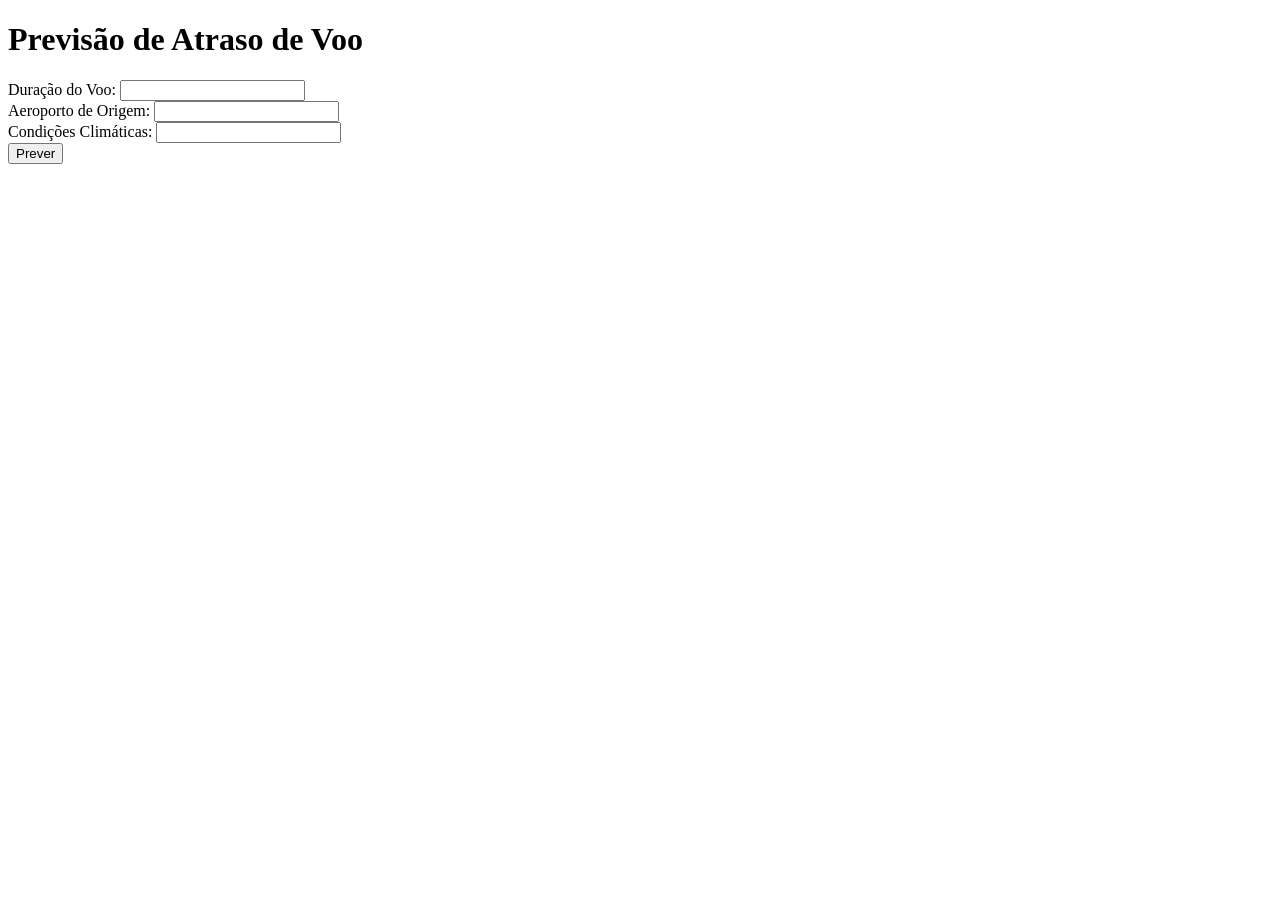
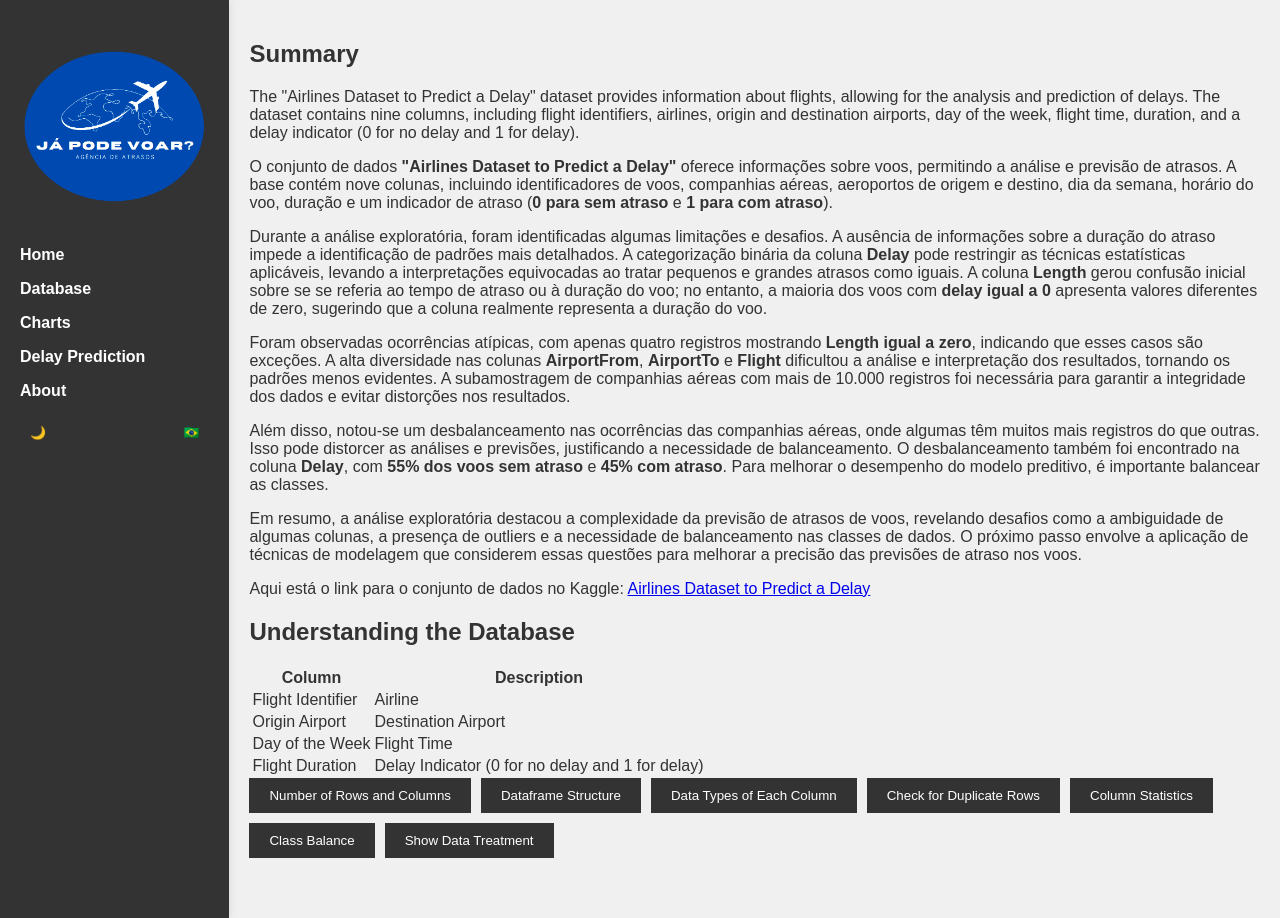
Before and after one commit to herbertgabriel/JaPodeVoar, a Python web app: template app/templates/index.html in a window 1280 px wide. Before the commit the page ends 878 px from the top, so only its background shows below. Run offline with Jinja, Linux system fonts and the light colour scheme; the template is opened without the code that fills it, so the values that code supplies are empty.

Commit message:
Add dark mode functionality and update global styles
This commit adds JavaScript code to toggle the dark mode on the website. It also updates the global CSS styles to support the dark mode. The dark mode can be toggled by clicking on the "toggle-dark-mode" button.

```diff
--- /dev/null
+++ b/app/static/css/globals.css
@@ -0,0 +1,135 @@
+body {
+    font-family: Arial, sans-serif;
+    margin: 0;
+    padding: 0;
+    display: flex;
+    height: 100vh;
+    background-color: #f0f0f0;
+    color: #333;
+}
+
+.navbar {
+    background-color: #333;
+    color: white;
+    padding: 20px;
+    width: 15rem;
+    height: 100%;
+    box-shadow: 0 0 10px rgba(0, 0, 0, 0.1);
+    transition: width 0.3s ease;
+}
+
+.navbar nav ul {
+    list-style-type: none;
+    padding: 0;
+}
+
+.navbar nav ul li {
+    margin: 1rem 0;
+}
+
+.navbar nav ul li a {
+    color: white;
+    text-decoration: none;
+    font-weight: bold;
+}
+
+.navbar nav ul li a:hover {
+    text-decoration: underline;
+}
+
+.container-logo {
+    text-align: center;
+    margin-bottom: 1.5rem;
+}
+
+.container-logo img {
+    max-width: 100%; /* Aumentar o tamanho da logo */
+    height: auto;
+}
+
+main {
+    padding: 20px;
+    width: 100%;
+    overflow-y: auto; /* Permitir rolagem vertical */
+}
+
+.buttons {
+    display: flex;
+    flex-wrap: wrap;
+    gap: 10px;
+}
+
+button {
+    padding: 10px 20px;
+    border: none;
+    background-color: #333;
+    color: white;
+    cursor: pointer;
+    transition: background-color 0.3s ease;
+}
+
+button:hover {
+    background-color: #555;
+}
+
+.toggle-buttons {
+    display: flex;
+    justify-content: space-between;
+    margin-top: 20px;
+}
+
+.toggle-buttons button {
+    padding: 5px 10px;
+    font-size: 0.8rem;
+}
+
+/* Media query para tornar a barra de navegação responsiva */
+@media (max-width: 768px) {
+    .navbar {
+        width: 100%;
+        height: auto;
+        padding: 10px;
+    }
+
+    .navbar nav ul {
+        display: flex;
+        flex-direction: row;
+        justify-content: space-around;
+    }
+
+    .navbar nav ul li {
+        margin: 5px 0;
+    }
+
+    .container-logo img {
+        max-width: 50%; /* Ajustar o tamanho da logo para telas menores */
+    }
+
+    .toggle-buttons {
+        flex-direction: column;
+        align-items: center;
+    }
+
+    .toggle-buttons button {
+        margin: 5px 0;
+    }
+}
+
+/* Modo escuro */
+body.dark-mode {
+    background-color: #121212;
+    color: #e0e0e0;
+}
+
+body.dark-mode .navbar {
+    background-color: #1e1e1e;
+}
+
+body.dark-mode button {
+    background-color: #1e1e1e;
+    color: #e0e0e0;
+}
+
+body.dark-mode button:hover {
+    background-color: #333;
+}
--- /dev/null
+++ b/app/static/js/dark-mode.js
@@ -0,0 +1,3 @@
+document.getElementById('toggle-dark-mode').addEventListener('click', function() {
+    document.body.classList.toggle('dark-mode');
+});
--- /dev/null
+++ b/app/static/js/language-toggle.js
@@ -0,0 +1,88 @@
+const translations = {
+    'pt-br': {
+        'inicio': 'Inicio',
+        'database': 'Base de dados',
+        'graficos': 'Graficos',
+        'previsao': 'Previsão de atraso',
+        'about': 'Sobre',
+        'resumo': 'Resumo',
+        'resumo-text': 'O conjunto de dados "Airlines Dataset to Predict a Delay" oferece informações sobre voos, permitindo a análise e previsão de atrasos. A base contém nove colunas, incluindo identificadores de voos, companhias aéreas, aeroportos de origem e destino, dia da semana, horário do voo, duração e um indicador de atraso (0 para sem atraso e 1 para com atraso).',
+        'resumo-text-pt1': 'O conjunto de dados "Airlines Dataset to Predict a Delay" oferece informações sobre voos, permitindo a análise e previsão de atrasos. A base contém nove colunas, incluindo identificadores de voos, companhias aéreas, aeroportos de origem e destino, dia da semana, horário do voo, duração e um indicador de atraso (0 para sem atraso e 1 para com atraso).',
+        'resumo-text-pt2': 'Durante a análise exploratória, foram identificadas algumas limitações e desafios. A ausência de informações sobre a duração do atraso impede a identificação de padrões mais detalhados. A categorização binária da coluna Delay pode restringir as técnicas estatísticas aplicáveis, levando a interpretações equivocadas ao tratar pequenos e grandes atrasos como iguais. A coluna Length gerou confusão inicial sobre se se referia ao tempo de atraso ou à duração do voo; no entanto, a maioria dos voos com delay igual a 0 apresenta valores diferentes de zero, sugerindo que a coluna realmente representa a duração do voo.',
+        'resumo-text-pt3': 'Foram observadas ocorrências atípicas, com apenas quatro registros mostrando Length igual a zero, indicando que esses casos são exceções. A alta diversidade nas colunas AirportFrom, AirportTo e Flight dificultou a análise e interpretação dos resultados, tornando os padrões menos evidentes. A subamostragem de companhias aéreas com mais de 10.000 registros foi necessária para garantir a integridade dos dados e evitar distorções nos resultados.',
+        'resumo-text-pt4': 'Além disso, notou-se um desbalanceamento nas ocorrências das companhias aéreas, onde algumas têm muitos mais registros do que outras. Isso pode distorcer as análises e previsões, justificando a necessidade de balanceamento. O desbalanceamento também foi encontrado na coluna Delay, com 55% dos voos sem atraso e 45% com atraso. Para melhorar o desempenho do modelo preditivo, é importante balancear as classes.',
+        'resumo-text-pt5': 'Em resumo, a análise exploratória destacou a complexidade da previsão de atrasos de voos, revelando desafios como a ambiguidade de algumas colunas, a presença de outliers e a necessidade de balanceamento nas classes de dados. O próximo passo envolve a aplicação de técnicas de modelagem que considerem essas questões para melhorar a precisão das previsões de atraso nos voos.',
+        'resumo-text-pt6': 'Aqui está o link para o conjunto de dados no Kaggle: <a href="https://www.kaggle.com/datasets/jimschacko/airlines-dataset-to-predict-a-delay">Airlines Dataset to Predict a Delay</a>',
+        'database-title': 'Conhecendo a base de dados',
+        'coluna': 'Coluna',
+        'descricao': 'Descrição',
+        'flight': 'Identificador do voo',
+        'airline': 'Companhia aérea',
+        'airportFrom': 'Aeroporto de origem',
+        'airportTo': 'Aeroporto de destino',
+        'dayOfWeek': 'Dia da semana',
+        'time': 'Horário do voo',
+        'length': 'Duração do voo',
+        'delay': 'Indicador de atraso (0 para sem atraso e 1 para com atraso)',
+        'num-linhas-colunas': 'Número de linhas e colunas',
+        'estrutura-dataframe': 'Estrutura do dataframe',
+        'tipos-dados-coluna': 'Tipos de dados de cada coluna',
+        'verificar-linhas-duplicadas': 'Verificar linhas duplicadas',
+        'estatisticas-colunas': 'Estatísticas das colunas',
+        'balanceamento-classes': 'Balanceamento de classes',
+        'mostrar-tratamento-dados': 'Mostrar tratamento de dados'
+    },
+    'en': {
+        'inicio': 'Home',
+        'database': 'Database',
+        'graficos': 'Charts',
+        'previsao': 'Delay Prediction',
+        'about': 'About',
+        'resumo': 'Summary',
+        'resumo-text': 'The "Airlines Dataset to Predict a Delay" dataset provides information about flights, allowing for the analysis and prediction of delays. The dataset contains nine columns, including flight identifiers, airlines, origin and destination airports, day of the week, flight time, duration, and a delay indicator (0 for no delay and 1 for delay).',
+        'resumo-text-pt1': 'The "Airlines Dataset to Predict a Delay" dataset provides information about flights, allowing for the analysis and prediction of delays. The dataset contains nine columns, including flight identifiers, airlines, origin and destination airports, day of the week, flight time, duration, and a delay indicator (0 for no delay and 1 for delay).',
+        'resumo-text-pt2': 'During the exploratory analysis, some limitations and challenges were identified. The absence of information about the duration of the delay prevents the identification of more detailed patterns. The binary categorization of the Delay column may restrict applicable statistical techniques, leading to misinterpretations by treating small and large delays as equal. The Length column initially caused confusion about whether it referred to delay time or flight duration; however, most flights with a delay equal to 0 have non-zero values, suggesting that the column actually represents flight duration.',
+        'resumo-text-pt3': 'Outliers were observed, with only four records showing Length equal to zero, indicating that these cases are exceptions. The high diversity in the AirportFrom, AirportTo, and Flight columns made analysis and interpretation of results difficult, making patterns less evident. Subsampling of airlines with more than 10,000 records was necessary to ensure data integrity and avoid distortions in the results.',
+        'resumo-text-pt4': 'Additionally, an imbalance was noted in the occurrences of airlines, where some have many more records than others. This can distort analyses and predictions, justifying the need for balancing. The imbalance was also found in the Delay column, with 55% of flights without delay and 45% with delay. To improve the performance of the predictive model, it is important to balance the classes.',
+        'resumo-text-pt5': 'In summary, the exploratory analysis highlighted the complexity of predicting flight delays, revealing challenges such as the ambiguity of some columns, the presence of outliers, and the need for class balancing. The next step involves applying modeling techniques that consider these issues to improve the accuracy of flight delay predictions.',
+        'resumo-text-pt6': 'Here is the link to the dataset on Kaggle: <a href="https://www.kaggle.com/datasets/jimschacko/airlines-dataset-to-predict-a-delay">Airlines Dataset to Predict a Delay</a>',
+        'database-title': 'Understanding the Database',
+        'coluna': 'Column',
+        'descricao': 'Description',
+        'flight': 'Flight Identifier',
+        'airline': 'Airline',
+        'airportFrom': 'Origin Airport',
+        'airportTo': 'Destination Airport',
+        'dayOfWeek': 'Day of the Week',
+        'time': 'Flight Time',
+        'length': 'Flight Duration',
+        'delay': 'Delay Indicator (0 for no delay and 1 for delay)',
+        'num-linhas-colunas': 'Number of Rows and Columns',
+        'estrutura-dataframe': 'Dataframe Structure',
+        'tipos-dados-coluna': 'Data Types of Each Column',
+        'verificar-linhas-duplicadas': 'Check for Duplicate Rows',
+        'estatisticas-colunas': 'Column Statistics',
+        'balanceamento-classes': 'Class Balance',
+        'mostrar-tratamento-dados': 'Show Data Treatment'
+    }
+};
+
+function translateContent(lang) {
+    document.querySelectorAll('[data-translate]').forEach(element => {
+        const key = element.getAttribute('data-translate');
+        element.innerHTML = translations[lang][key];
+    });
+}
+
+document.getElementById('toggle-language').addEventListener('click', function() {
+    const currentLang = document.documentElement.lang;
+    if (currentLang === 'en') {
+        document.documentElement.lang = 'pt-br';
+        this.textContent = '🇺🇸';
+        translateContent('pt-br');
+    } else {
+        document.documentElement.lang = 'en';
+        this.textContent = '🇧🇷';
+        translateContent('en');
+    }
+});
--- a/app/templates/index.html
+++ b/app/templates/index.html
@@ -2,24 +2,77 @@
 <html lang="en">
 <head>
     <meta charset="UTF-8">
-    <title>Previsão de Atraso de Voo</title>
+    <title>Já pode voar?</title>
+    <link rel="stylesheet" href="../static/css/globals.css">
 </head>
 <body>
-    <h1>Previsão de Atraso de Voo</h1>
-    <form method="post">
-        <label>Duração do Voo:</label>
-        <input type="number" name="flight_duration" required><br>
-
-        <label>Aeroporto de Origem:</label>
-        <input type="text" name="airport_from" required><br>
-
-        <label>Condições Climáticas:</label>
-        <input type="text" name="weather_conditions" required><br>
-
-        <button type="submit">Prever</button>
-    </form>
-    {% if prediction %}
-        <h2>Resultado da Previsão: {{ prediction }}</h2>
-    {% endif %}
+    <aside class="navbar">
+        <nav>
+            <ul>
+                <div class="container-logo"><img src="../static/image/logo.png" alt="Logo"></div>
+                <li><a href="#inicio" data-translate="inicio">Home</a></li>
+                <li><a href="#database" data-translate="database">Database</a></li>
+                <li><a href="#graficos" data-translate="graficos">Charts</a></li>
+                <li><a href="#previsao" data-translate="previsao">Delay Prediction</a></li>
+                <li><a href="#about" data-translate="about">About</a></li>
+            </ul>
+        </nav>
+        <div class="toggle-buttons">
+            <button id="toggle-dark-mode">🌙</button>
+            <button id="toggle-language">🇧🇷</button>
+        </div>
+    </aside>
+    <main>
+        <section id="inicio">
+            <h1 data-translate="resumo">Summary</h1>
+            <p data-translate="resumo-text">The "Airlines Dataset to Predict a Delay" dataset provides information about flights, allowing for the analysis and prediction of delays. The dataset contains nine columns, including flight identifiers, airlines, origin and destination airports, day of the week, flight time, duration, and a delay indicator (0 for no delay and 1 for delay).</p>
+            <p data-translate="resumo-text-pt1">O conjunto de dados <strong>"Airlines Dataset to Predict a Delay"</strong> oferece informações sobre voos, permitindo a análise e previsão de atrasos. A base contém nove colunas, incluindo identificadores de voos, companhias aéreas, aeroportos de origem e destino, dia da semana, horário do voo, duração e um indicador de atraso (<strong>0 para sem atraso</strong> e <strong>1 para com atraso</strong>).</p>
+            <p data-translate="resumo-text-pt2">Durante a análise exploratória, foram identificadas algumas limitações e desafios. A ausência de informações sobre a duração do atraso impede a identificação de padrões mais detalhados. A categorização binária da coluna <strong>Delay</strong> pode restringir as técnicas estatísticas aplicáveis, levando a interpretações equivocadas ao tratar pequenos e grandes atrasos como iguais. A coluna <strong>Length</strong> gerou confusão inicial sobre se se referia ao tempo de atraso ou à duração do voo; no entanto, a maioria dos voos com <strong>delay igual a 0</strong> apresenta valores diferentes de zero, sugerindo que a coluna realmente representa a duração do voo.</p>
+            <p data-translate="resumo-text-pt3">Foram observadas ocorrências atípicas, com apenas quatro registros mostrando <strong>Length igual a zero</strong>, indicando que esses casos são exceções. A alta diversidade nas colunas <strong>AirportFrom</strong>, <strong>AirportTo</strong> e <strong>Flight</strong> dificultou a análise e interpretação dos resultados, tornando os padrões menos evidentes. A subamostragem de companhias aéreas com mais de 10.000 registros foi necessária para garantir a integridade dos dados e evitar distorções nos resultados.</p>
+            <p data-translate="resumo-text-pt4">Além disso, notou-se um desbalanceamento nas ocorrências das companhias aéreas, onde algumas têm muitos mais registros do que outras. Isso pode distorcer as análises e previsões, justificando a necessidade de balanceamento. O desbalanceamento também foi encontrado na coluna <strong>Delay</strong>, com <strong>55% dos voos sem atraso</strong> e <strong>45% com atraso</strong>. Para melhorar o desempenho do modelo preditivo, é importante balancear as classes.</p>
+            <p data-translate="resumo-text-pt5">Em resumo, a análise exploratória destacou a complexidade da previsão de atrasos de voos, revelando desafios como a ambiguidade de algumas colunas, a presença de outliers e a necessidade de balanceamento nas classes de dados. O próximo passo envolve a aplicação de técnicas de modelagem que considerem essas questões para melhorar a precisão das previsões de atraso nos voos.</p>
+            <p data-translate="resumo-text-pt6">Aqui está o link para o conjunto de dados no Kaggle: <a href="https://www.kaggle.com/datasets/jimschacko/airlines-dataset-to-predict-a-delay">Airlines Dataset to Predict a Delay</a></p>
+        </section>
+        <section id="database">
+            <h1 data-translate="database-title">Understanding the Database</h1>
+            <table>
+                <thead>
+                    <tr>
+                        <th data-translate="coluna">Column</th>
+                        <th data-translate="descricao">Description</th>
+                    </tr>
+                </thead>
+                <tbody>
+                    <tr>
+                        <td data-translate="flight">Flight Identifier</td>
+                        <td data-translate="airline">Airline</td>
+                    </tr>
+                    <tr>
+                        <td data-translate="airportFrom">Origin Airport</td>
+                        <td data-translate="airportTo">Destination Airport</td>
+                    </tr>
+                    <tr>
+                        <td data-translate="dayOfWeek">Day of the Week</td>
+                        <td data-translate="time">Flight Time</td>
+                    </tr>
+                    <tr>
+                        <td data-translate="length">Flight Duration</td>
+                        <td data-translate="delay">Delay Indicator (0 for no delay and 1 for delay)</td>
+                    </tr>
+                </tbody>
+            </table>
+            <div class="buttons">
+                <button data-translate="num-linhas-colunas">Number of Rows and Columns</button>
+                <button data-translate="estrutura-dataframe">Dataframe Structure</button>
+                <button data-translate="tipos-dados-coluna">Data Types of Each Column</button>
+                <button data-translate="verificar-linhas-duplicadas">Check for Duplicate Rows</button>
+                <button data-translate="estatisticas-colunas">Column Statistics</button>
+                <button data-translate="balanceamento-classes">Class Balance</button>
+                <button data-translate="mostrar-tratamento-dados">Show Data Treatment</button>
+            </div>
+        </section>
+    </main>
+    <script src="../static/js/dark-mode.js"></script>
+    <script src="../static/js/language-toggle.js"></script>
 </body>
 </html>
```
Also changed, not shown: app/static/image/logo.png (added).
